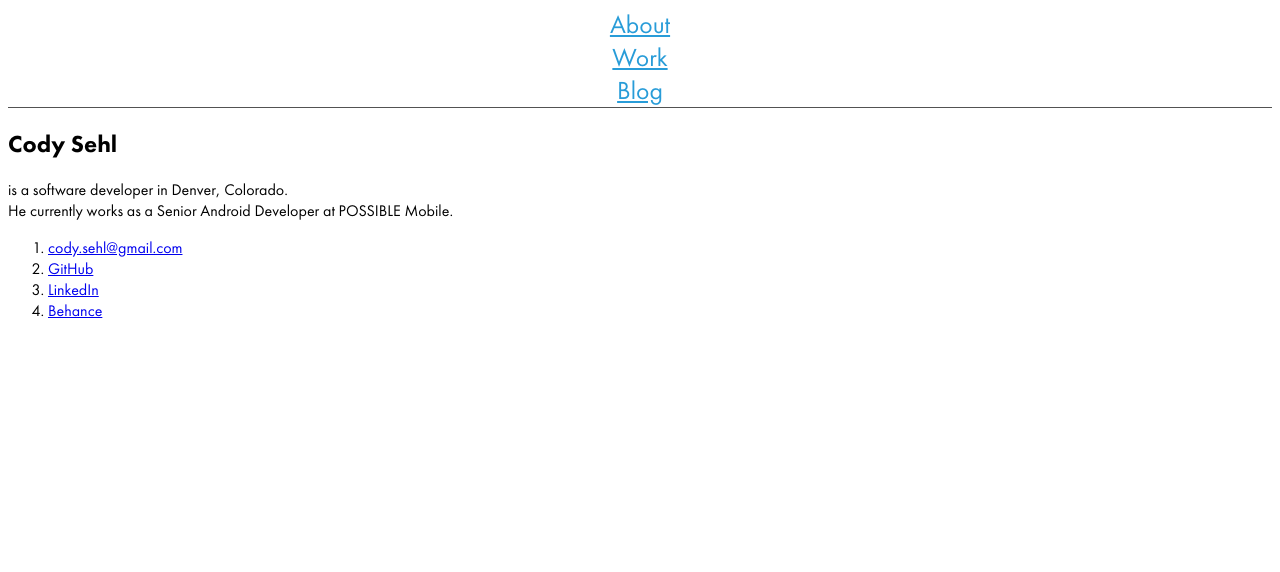
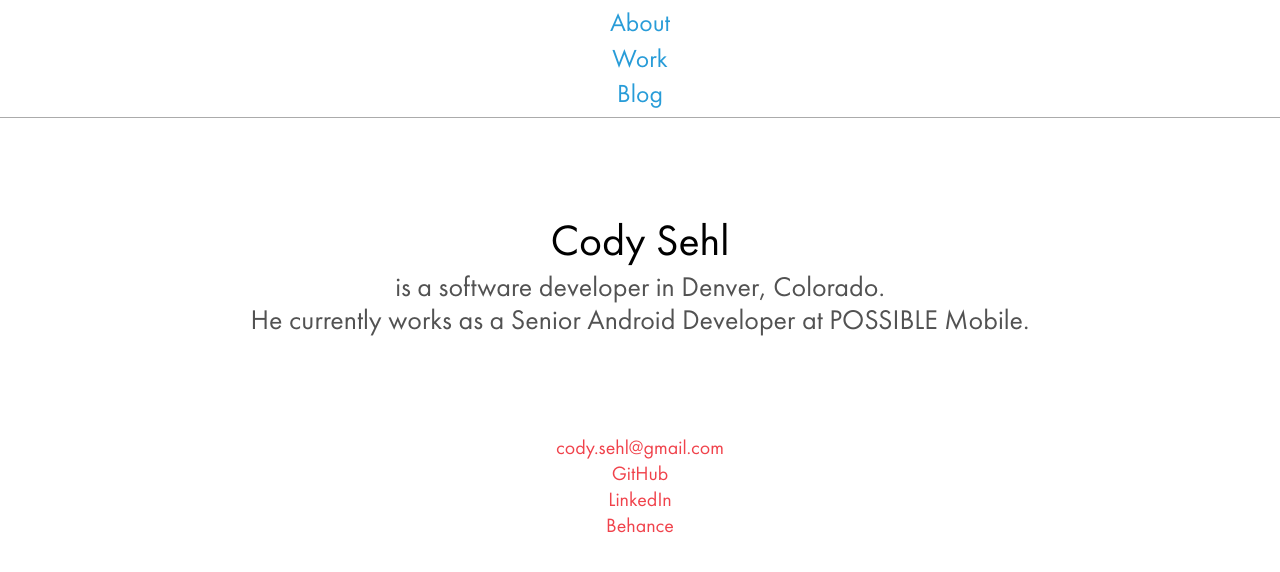
Before and after one commit to lalunamel/codysehl.net-gatsby, a Gatsby site: page / in a window 1280 px wide. Built offline with nearby package versions, Linux system fonts and the light colour scheme; Gatsby itself is replaced by a stand-in of ours.

Commit message:
about page mostly done

```diff
--- /dev/null
+++ b/src/components/contactList.js
@@ -0,0 +1,27 @@
+import React from "react"
+
+import styles from "./contactList.module.css"
+
+const ContactList = props => {
+  return (
+    <div className={styles.contactList}>
+      <a className={styles.item} href="mailto:cody.sehl@gmail.com">
+        cody.sehl@gmail.com
+      </a>
+      <a className={styles.item} href="https://github.com/lalunamel">
+        GitHub
+      </a>
+      <a
+        className={styles.item}
+        href="https://www.linkedin.com/pub/cody-sehl/45/21a/524"
+      >
+        LinkedIn
+      </a>
+      <a className={styles.item} href="https://www.behance.net/codysehl">
+        Behance
+      </a>
+    </div>
+  )
+}
+
+export default ContactList
--- /dev/null
+++ b/src/components/contactList.module.css
@@ -0,0 +1,19 @@
+.contactList {
+	margin: 0 auto;
+	margin-top: 100px;
+	margin-bottom: 80px;
+}
+
+.item {
+	color: var(--red);
+	display: block;
+	text-align: center;
+	margin-top: 6px;
+	margin-bottom: 6px;
+	font-size: 20px;
+	text-decoration: none;
+}
+
+.item:hover {
+	text-decoration: underline;
+}
--- a/src/components/header.js
+++ b/src/components/header.js
@@ -1,7 +1,9 @@
 import React from "react"
 
+import styles from "./header.module.css"
+
 const Header = props => {
-  return <h2>{props.children}</h2>
+  return <h2 className={styles.header}>{props.children}</h2>
 }
 
 export default Header
--- /dev/null
+++ b/src/components/header.module.css
@@ -0,0 +1,4 @@
+.header {
+	font-size: 44px;
+	margin-bottom: 8px;
+}
--- a/src/components/nav.module.css
+++ b/src/components/nav.module.css
@@ -1,13 +1,15 @@
 .nav {
 	font-size: 1.6em;
 	font-weight: 400;
-	border-bottom: 1px solid var(--black-light);
+	border-bottom: 1px solid var(--black-lighter);
 	display: flex;
 	flex-direction: column;
 	align-items: center;
-	;
+	padding-top: 10px;
 }
 
 .link {
 	color: var(--blue);
+	text-decoration: none;
+	margin-bottom: 10px;
 }
--- /dev/null
+++ b/src/components/pageHeader.js
@@ -0,0 +1,9 @@
+import React from "react"
+
+import styles from "./pageHeader.module.css"
+
+const PageHeader = props => {
+  return <div className={styles.pageHeader}>{props.children}</div>
+}
+
+export default PageHeader
--- /dev/null
+++ b/src/components/pageHeader.module.css
@@ -0,0 +1,6 @@
+.pageHeader {
+	text-align: center;
+	width: 85%;
+	margin: 0 auto;
+	margin-top: 100px;
+}
--- a/src/components/subheader.js
+++ b/src/components/subheader.js
@@ -1,7 +1,9 @@
 import React from "react"
 
+import styles from "./subheader.module.css"
+
 const Subheader = props => {
-  return <div>{props.children}</div>
+  return <div className={styles.subheader}>{props.children}</div>
 }
 
 export default Subheader
--- /dev/null
+++ b/src/components/subheader.module.css
@@ -0,0 +1,5 @@
+.subheader {
+	font-size: 28px;
+	color: var(--black-light);
+	line-height: 1.2;
+}
--- a/src/pages/index.js
+++ b/src/pages/index.js
@@ -1,36 +1,23 @@
 import React from "react"
 
 import Nav from "../components/nav"
+import PageHeader from "../components/pageHeader"
 import Header from "../components/header"
 import Subheader from "../components/subheader"
+import ContactList from "../components/contactList"
 
 export default () => (
   <>
     <Nav />
 
-    <Header>Cody Sehl</Header>
-    <Subheader>
-      is a software developer in Denver, Colorado. <br />
-      He currently works as a Senior Android Developer at POSSIBLE Mobile.
-    </Subheader>
+    <PageHeader>
+      <Header>Cody Sehl</Header>
+      <Subheader>
+        is a software developer in Denver, Colorado. <br />
+        He currently works as a Senior Android Developer at POSSIBLE Mobile.
+      </Subheader>
+    </PageHeader>
 
-    <div>
-      <ol>
-        <li>
-          <a href="mailto:cody.sehl@gmail.com">cody.sehl@gmail.com</a>
-        </li>
-        <li>
-          <a href="https://github.com/lalunamel">GitHub</a>
-        </li>
-        <li>
-          <a href="https://www.linkedin.com/pub/cody-sehl/45/21a/524">
-            LinkedIn
-          </a>
-        </li>
-        <li>
-          <a href="https://www.behance.net/codysehl">Behance</a>
-        </li>
-      </ol>
-    </div>
+    <ContactList />
   </>
 )
--- /dev/null
+++ b/src/styles/colors.css
@@ -0,0 +1,7 @@
+:root {
+	--blue: hsl(200.5, 69.3%, 50.2%);
+	--black: hsl(0, 0%, 4.3%);
+	--black-light: hsl(0, 0%, 32.3%);
+	--black-lighter: hsl(0, 0%, 67%);
+	--red: hsl(356.9, 85.3%, 60%);
+}
--- /dev/null
+++ b/src/styles/fonts.css
@@ -0,0 +1,111 @@
+/* Light / 300 */
+
+@font-face {
+	font-family: 'Futura PT';
+	src: url('../fonts/FuturaPTLight.woff') format('woff');
+	font-weight: 300;
+	font-style: normal;
+}
+
+@font-face {
+	font-family: 'Futura PT';
+	src: url('../fonts/FuturaPTLightOblique.woff') format('woff');
+	font-weight: 300;
+	font-style: italic;
+}
+
+/* Book / 400 */
+
+@font-face {
+	font-family: 'Futura PT';
+	src: url('../fonts/FuturaPTBook.woff') format('woff');
+	font-weight: 400;
+	font-style: normal;
+}
+
+@font-face {
+	font-family: 'Futura PT';
+	src: url('../fonts/FuturaPTBookOblique.woff') format('woff');
+	font-weight: 400;
+	font-style: italic;
+}
+
+/* Medium / 500 */
+
+@font-face {
+	font-family: 'Futura PT';
+	src: url('../fonts/FuturaPTMedium.woff') format('woff');
+	font-weight: 500;
+	font-style: normal;
+}
+
+@font-face {
+	font-family: 'Futura PT';
+	src: url('../fonts/FuturaPTMediumOblique.woff') format('woff');
+	font-weight: 500;
+	font-style: italic;
+}
+
+/* Demi / 600 */
+
+@font-face {
+	font-family: 'Futura PT';
+	src: url('../fonts/FuturaPTDemi.woff') format('woff');
+	font-weight: 600;
+	font-style: normal;
+}
+
+@font-face {
+	font-family: 'Futura PT';
+	src: url('../fonts/FuturaPTDemiOblique.woff') format('woff');
+	font-weight: 600;
+	font-style: italic;
+}
+
+/* Heavy / 700 */
+
+@font-face {
+	font-family: 'Futura PT';
+	src: url('../fonts/FuturaPTHeavy.woff') format('woff');
+	font-weight: 700;
+	font-style: normal;
+}
+
+@font-face {
+	font-family: 'Futura PT';
+	src: url('../fonts/FuturaPTHeavyOblique.woff') format('woff');
+	font-weight: 700;
+	font-style: italic;
+}
+
+/* Bold / 800 */
+
+@font-face {
+	font-family: 'Futura PT';
+	src: url('../fonts/FuturaPTBold.woff') format('woff');
+	font-weight: 800;
+	font-style: normal;
+}
+
+@font-face {
+	font-family: 'Futura PT';
+	src: url('../fonts/FuturaPTBoldOblique.woff') format('woff');
+	font-weight: 800;
+	font-style: italic;
+}
+
+/* Extra Bold / 900 */
+
+@font-face {
+	font-family: 'Futura PT';
+	src: url('../fonts/FuturaPTExtraBold.woff') format('woff');
+	font-weight: 900;
+	font-style: normal;
+}
+
+@font-face {
+	font-family: 'Futura PT';
+	src: url('../fonts/FuturaPTExtraBoldOblique.woff') format('woff');
+	font-weight: 900;
+	font-style: italic;
+}
--- a/src/styles/global.css
+++ b/src/styles/global.css
@@ -1,134 +1,7 @@
-/*
- *
- * Fonts
- *
- */
-
-/* Light / 300 */
-
-@font-face {
-	font-family: 'Futura PT';
-	src: url('../fonts/FuturaPTLight.woff') format('woff');
-	font-weight: 300;
-	font-style: normal;
-}
-
-@font-face {
-	font-family: 'Futura PT';
-	src: url('../fonts/FuturaPTLightOblique.woff') format('woff');
-	font-weight: 300;
-	font-style: italic;
-}
-
-/* Book / 400 */
-
-@font-face {
-	font-family: 'Futura PT';
-	src: url('../fonts/FuturaPTBook.woff') format('woff');
-	font-weight: 400;
-	font-style: normal;
-}
-
-@font-face {
-	font-family: 'Futura PT';
-	src: url('../fonts/FuturaPTBookOblique.woff') format('woff');
-	font-weight: 400;
-	font-style: italic;
-}
-
-/* Medium / 500 */
-
-@font-face {
-	font-family: 'Futura PT';
-	src: url('../fonts/FuturaPTMedium.woff') format('woff');
-	font-weight: 500;
-	font-style: normal;
-}
-
-@font-face {
-	font-family: 'Futura PT';
-	src: url('../fonts/FuturaPTMediumOblique.woff') format('woff');
-	font-weight: 500;
-	font-style: italic;
-}
-
-/* Demi / 600 */
-
-@font-face {
-	font-family: 'Futura PT';
-	src: url('../fonts/FuturaPTDemi.woff') format('woff');
-	font-weight: 600;
-	font-style: normal;
-}
-
-@font-face {
-	font-family: 'Futura PT';
-	src: url('../fonts/FuturaPTDemiOblique.woff') format('woff');
-	font-weight: 600;
-	font-style: italic;
-}
-
-/* Heavy / 700 */
-
-@font-face {
-	font-family: 'Futura PT';
-	src: url('../fonts/FuturaPTHeavy.woff') format('woff');
-	font-weight: 700;
-	font-style: normal;
-}
-
-@font-face {
-	font-family: 'Futura PT';
-	src: url('../fonts/FuturaPTHeavyOblique.woff') format('woff');
-	font-weight: 700;
-	font-style: italic;
-}
-
-/* Bold / 800 */
-
-@font-face {
-	font-family: 'Futura PT';
-	src: url('../fonts/FuturaPTBold.woff') format('woff');
-	font-weight: 800;
-	font-style: normal;
-}
-
-@font-face {
-	font-family: 'Futura PT';
-	src: url('../fonts/FuturaPTBoldOblique.woff') format('woff');
-	font-weight: 800;
-	font-style: italic;
-}
-
-/* Extra Bold / 900 */
-
-@font-face {
-	font-family: 'Futura PT';
-	src: url('../fonts/FuturaPTExtraBold.woff') format('woff');
-	font-weight: 900;
-	font-style: normal;
-}
-
-@font-face {
-	font-family: 'Futura PT';
-	src: url('../fonts/FuturaPTExtraBoldOblique.woff') format('woff');
-	font-weight: 900;
-	font-style: italic;
-}
+@import 'reset.css';
+@import 'fonts.css';
+@import 'colors.css';
 
 body {
 	font-family: "Futura PT", futura, sans-serif
 }
-
-/*
- *
- * Colors
- *
- */
-
-:root {
-	--blue: hsl(200.5, 69.3%, 50.2%);
-	--black: hsl(0, 0%, 4.3%);
-	--black-light: hsl(0, 0%, 32.3%);
-	--red: hsl(356.9, 85.3%, 60%);
-}
--- /dev/null
+++ b/src/styles/reset.css
@@ -0,0 +1,135 @@
+/* http://meyerweb.com/eric/tools/css/reset/
+   v2.0 | 20110126
+   License: none (public domain)
+*/
+
+html,
+body,
+div,
+span,
+applet,
+object,
+iframe,
+h1,
+h2,
+h3,
+h4,
+h5,
+h6,
+p,
+blockquote,
+pre,
+a,
+abbr,
+acronym,
+address,
+big,
+cite,
+code,
+del,
+dfn,
+em,
+img,
+ins,
+kbd,
+q,
+s,
+samp,
+small,
+strike,
+strong,
+sub,
+sup,
+tt,
+var,
+b,
+u,
+i,
+center,
+dl,
+dt,
+dd,
+ol,
+ul,
+li,
+fieldset,
+form,
+label,
+legend,
+table,
+caption,
+tbody,
+tfoot,
+thead,
+tr,
+th,
+td,
+article,
+aside,
+canvas,
+details,
+embed,
+figure,
+figcaption,
+footer,
+header,
+hgroup,
+menu,
+nav,
+output,
+ruby,
+section,
+summary,
+time,
+mark,
+audio,
+video {
+	margin: 0;
+	padding: 0;
+	border: 0;
+	font-size: 100%;
+	font: inherit;
+	vertical-align: baseline;
+}
+
+/* HTML5 display-role reset for older browsers */
+article,
+aside,
+details,
+figcaption,
+figure,
+footer,
+header,
+hgroup,
+menu,
+nav,
+section {
+	display: block;
+}
+
+body {
+	line-height: 1;
+}
+
+ol,
+ul {
+	list-style: none;
+}
+
+blockquote,
+q {
+	quotes: none;
+}
+
+blockquote:before,
+blockquote:after,
+q:before,
+q:after {
+	content: '';
+	content: none;
+}
+
+table {
+	border-collapse: collapse;
+	border-spacing: 0;
+}
```
